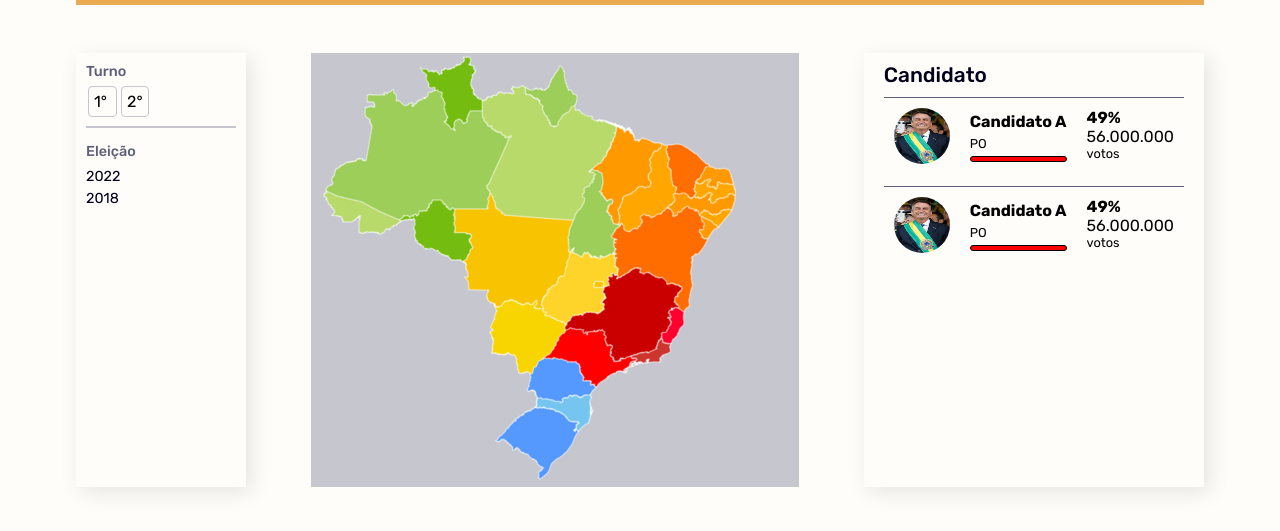
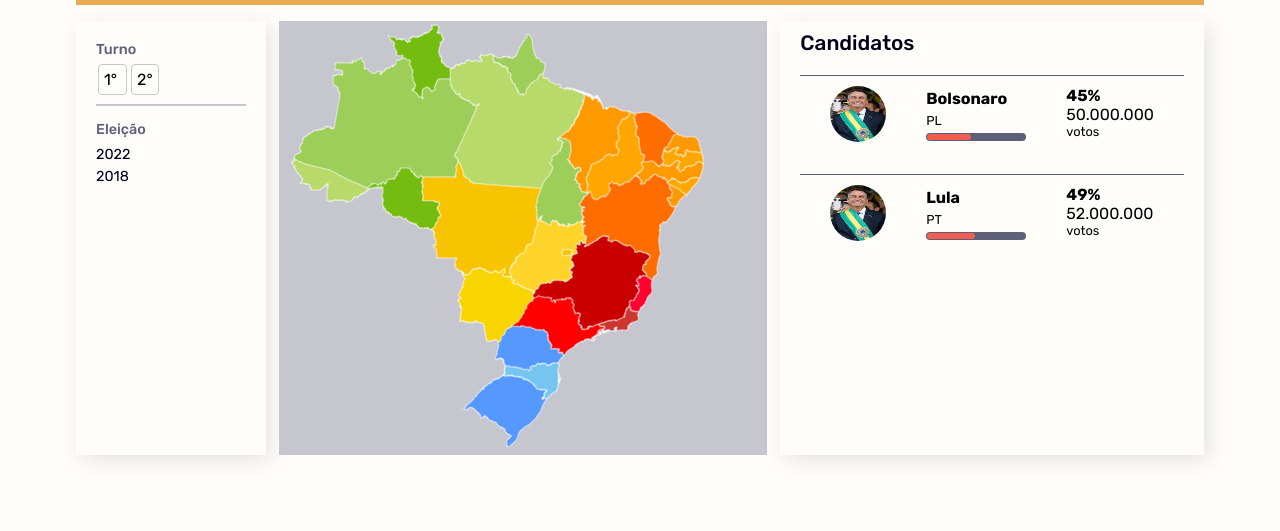
Before and after one commit to AlexandreFel1pe/Mapa-Eleitoral-Interativo, a plain HTML site: page index.html in a window 1280 px wide. Shown: the part 55-586 px from the top of the page. Drawn offline with Linux system fonts and the light colour scheme.

Commit message:
Adicionado os dados, o script com a funcao que paga e exibe os dados e seleciona qual dado  mostrar

```diff
--- /dev/null
+++ b/data.json
@@ -0,0 +1,65 @@
+{
+    "eleicoes": [
+        {
+            "ano": "2022",
+                "turno": [
+                    {
+                        "turno": "1",
+                        "candidato": [
+                            {
+                                "candidato": "Bolsonaro",
+                                "partido": "PL",
+                                "votos": "50.000.000",
+                                "porcentagem": "45%"
+                            },
+                            {
+                                "candidato": "Lula",
+                                "partido": "PT",
+                                "votos": "52.000.000",
+                                "porcentagem": "49%"
+                            }
+                        ]
+                    },
+                    {
+                        "turno": "2",
+                        "candidato": [
+                            {
+                                "candidato": "Bolsonaro",
+                                "partido": "PL",
+                                "votos": "56.000.000",
+                                "porcentagem": "49%"
+                            },
+                            {
+                                "candidato": "Lula",
+                                "partido": "PT",
+                                "votos": "58.000.000",
+                                "porcentagem": "51%"
+                            }
+                        ]
+                    }
+                ]
+        },
+        {
+            "ano": "2018",
+                "turno": [
+                    {
+                        "turno": "1",
+                        "candidato": [
+                            {
+                                "candidato": "Bolsonaro",
+                                "partido": "PL",
+                                "votos": "68.000.000",
+                                "porcentagem": "60%"
+                            },
+                            {
+                                "candidato": "Lula",
+                                "partido": "PT",
+                                "votos": "90.000.000",
+                                "porcentagem": "40%"
+                            }
+                        ]
+                    }
+                ]
+        }
+    ]
+}
--- a/index.html
+++ b/index.html
@@ -7,9 +7,12 @@
     <link rel="preconnect" href="https://fonts.gstatic.com" crossorigin>
     <link href="https://fonts.googleapis.com/css2?family=Rubik:ital,wght@0,300..900;1,300..900&display=swap" rel="stylesheet">
     <link rel="stylesheet" href="style.css">
+    <script src="script.js" defer></script>
     <title>Mapa Eleitoral Interativo</title>
 </head>
 <body>
+    <script type="text/javascript" src="/wz_tooltip/wz_tooltip.js"></script>
+
     <header>
         <h1>Mapa Eleitoral Interativo</h1>
     </header>
@@ -40,6 +43,7 @@
                 <form action="">
                     <p>Eleição</p>
 
+                    <div>
                         <label for="2022">
                             <input type="radio" name="ano" id="2022">
 
@@ -51,6 +55,7 @@
 
                             2018
                         </label>
+                    </div>
                 </form>
             </div>
         </aside>
@@ -59,64 +64,15 @@
             <img src="/images/Brazil_Political_Map_Final3.png" alt="Mapa politico do Brasil" usemap="#image-map">
 
             <map name="image-map">
-                <area target="" alt="" title="" href="" coords="211,400,196,392,190,382,203,371,221,356,236,355,255,362,264,367,264,377,261,388,249,403,237,411,230,420,227,404,219,402" shape="poly">
+                <area onmouseover="Tip('Rio Grande do Sul')" onmouseout="UnTip()" target="" alt="" title="" href="" coords="211,400,196,392,190,382,203,371,221,356,236,355,255,362,264,367,264,377,261,388,249,403,237,411,230,420,227,404,219,402" shape="poly">
             </map>
         </div>
 
         <aside class="barra-resultado">
-            <p>Candidato</p>
+            <p>Candidatos</p>
 
-            <div class="candidato">
-                <div>
-                    <img src="images/Bolsonaro.jpg" alt="">
-                </div>
-
-                <div class="nome-partido">
-                    <h2>Candidato A</h2>
-
-                    <p>PO</p>
-
-                    <div class="porcentagem"></div>
-                </div>
-
-                <div>
-                    <strong>
-                        49%
-                    </strong>
-
-                    <span>56.000.000</span>
-
-                    <p>
-                        votos
-                    </p>
-                </div>
-            </div>
-
-            <div class="candidato">
-                <div>
-                    <img src="images/Bolsonaro.jpg" alt="">
-                </div>
-
-                <div class="nome-partido">
-                    <h2>Candidato A</h2>
-
-                    <p>PO</p>
-
-                    <div class="porcentagem"></div>
-                </div>
-
-                <div>
-                    <strong>
-                        49%
-                    </strong>
-
-                    <span>56.000.000</span>
-
-                    <p>
-                        votos
-                    </p>
-                </div>
-            </div>
+            <div class="candidatos">
+            </div">
         </aside>
     </main>
 </body>
--- /dev/null
+++ b/script.js
@@ -0,0 +1,77 @@
+const url = "/data.json";
+let resultado = {};
+let ano = "2022";
+let turno = "1";
+
+async function mostrarCandidatos() {
+    resultado = await fetch(url).then(resposta => resposta.json());
+
+    const candidato = document.querySelector(".candidatos");
+    candidato.innerHTML = null;
+    for (var i = 0; i < resultado.eleicoes.length; i++) {
+        if (resultado.eleicoes[i].ano === ano) {
+            for (var k = 0; k < resultado.eleicoes[i].turno.length; k++) {
+                if (resultado.eleicoes[i].turno[k].turno === turno) {
+                    for (var j = 0; j < resultado.eleicoes[i].turno[k].candidato.length; j++) {
+
+                        candidato.innerHTML += `
+                                <div class="candidato">
+                                    <div>
+                                    <img src="images/Bolsonaro.jpg" alt="">
+                                </div>
+
+                                <div class="nome-partido">
+                                    <h2>${resultado.eleicoes[i].turno[k].candidato[j].candidato}</h2>
+
+                                    <p>${resultado.eleicoes[i].turno[k].candidato[j].partido}</p>
+
+                                    <div class="porcentagem">
+                                        <div style="width: ${resultado.eleicoes[i].turno[k].candidato[j].porcentagem}"></div>
+                                    </div>
+                                </div>
+
+                                <div class="resultado">
+                                    <strong>
+                                    ${resultado.eleicoes[i].turno[k].candidato[j].porcentagem}
+                                    </strong>
+
+                                    <span>${resultado.eleicoes[i].turno[k].candidato[j].votos}</span>
+
+                                    <p>
+                                        votos
+                                    </p>
+                                </div>
+                                </div>
+                        `
+                    }
+                }
+            }
+        }
+    }
+}
+
+mostrarCandidatos();
+
+console.log(resultado);
+
+function adicionaEventoInput() {
+    const botaoTurno = document.querySelectorAll(".menu-lateral .turno input");
+
+    botaoTurno.forEach(input => {
+        input.addEventListener("click", (evento) => {
+            turno = evento.target.id
+            mostrarCandidatos();
+        });
+    })
+
+    const botaoAno = document.querySelectorAll(".menu-lateral .ano-eleicao input");
+
+    botaoAno.forEach(input => {
+        input.addEventListener("click", (evento) => {
+            ano = evento.target.id
+            mostrarCandidatos();
+        });
+    })
+}
+
+adicionaEventoInput();
--- a/style.css
+++ b/style.css
@@ -32,7 +32,7 @@ header {
     display: flex;
     justify-content: center;
     align-items: center;
-    margin-bottom: 3rem;
+    margin-bottom: 1rem;
 }
 
 header h1 {
@@ -58,7 +58,7 @@ main {
     display: flex;
     flex-direction: column;
     gap: 15px;
-    padding: 10px;
+    padding: 20px;
     box-shadow: 5px 5px 20px RGBA(0, 0, 0, .1);
 }
 
@@ -131,9 +131,13 @@ main {
     margin: 10px 20px;
 }
 
+.candidatos {
+    display: flex;
+    flex-direction: column;
+}
+
 .candidato {
     display: flex;
-    gap: 20px;
     margin: 10px 20px;
     padding: 10px;
 
@@ -144,6 +148,7 @@ main {
     width: 56px;
     height: 56px;
     border-radius: 999px;
+    margin-inline: 20px;
 }
 
 .candidato div {
@@ -154,6 +159,8 @@ main {
 .nome-partido {
     display: flex;
     justify-content: center;
+    margin-inline: 20px;
+    width: 100px;
 }
 
 .candidato div h2 {
@@ -168,10 +175,39 @@ main {
 }
 
 .porcentagem {
-    margin: 0;
-    padding: 0;
-    height: 6px;
-    background-color: red;
-    border: 1px solid black;
-    border-radius: 16px;
+    background-color: var(--gunmetal);
+    height: 8px;
+    padding: 1px;
+    border-radius: 999px;
 }
+
+.porcentagem div {
+    height: 100%;
+    background-color: var(--vermillion);
+    border-radius: 999px;
+}
+
+.resultado {
+    margin-inline: 20px;
+}
+
+@media(max-width: 1110px) {
+    main {
+        flex-direction: column;
+        gap: 20px;
+    }
+
+    .mapa {
+        overflow: hidden;
+    }
+
+    .ano-eleicao div {
+        display: flex;
+        gap: 10px;
+    }
+
+    .ano-eleicao label {
+        border-right: 1px solid var(--gunmetal);
+        padding-right: 10px;
+    }
+}
```
Lines whose indentation alone changed are shown as unchanged.
